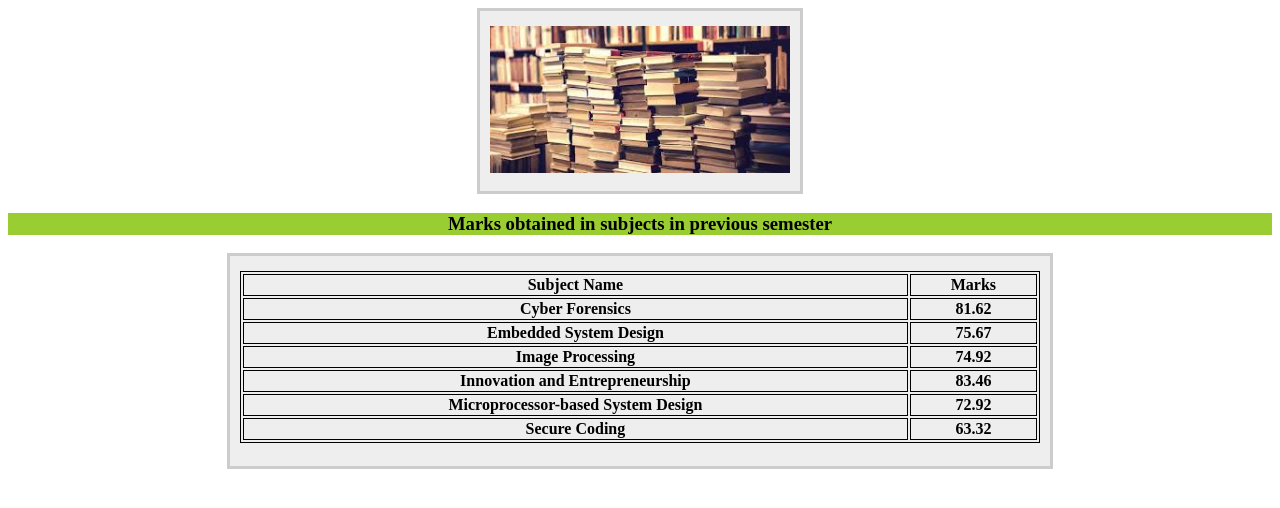
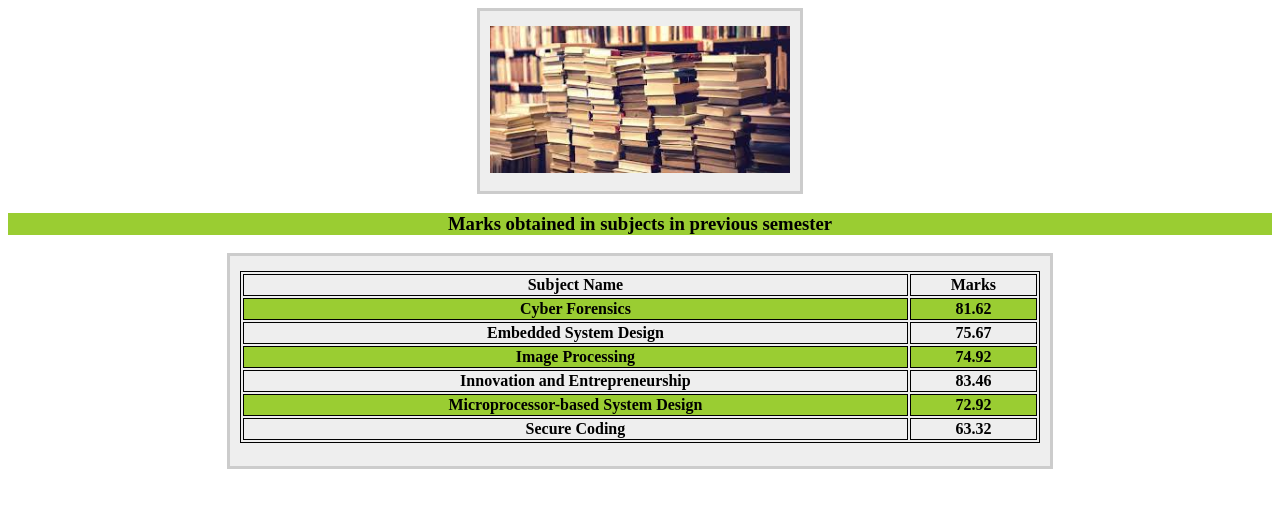
Before and after one commit to ekamkaur/RDIP-weektasks, a plain HTML site: page table.html in a window 1280 px wide. Drawn offline with Linux system fonts and the light colour scheme.

Commit message:
table striped

```diff
--- a/table.css
+++ b/table.css
@@ -28,3 +28,4 @@ table, th, td {
     margin: auto;
     padding: 15px 10px;
   }
+  tr:nth-child(even) {background-color: yellowgreen;}
```
